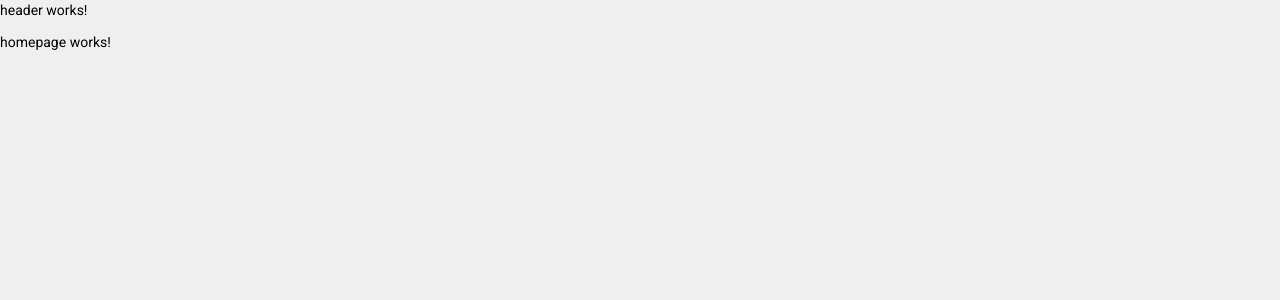
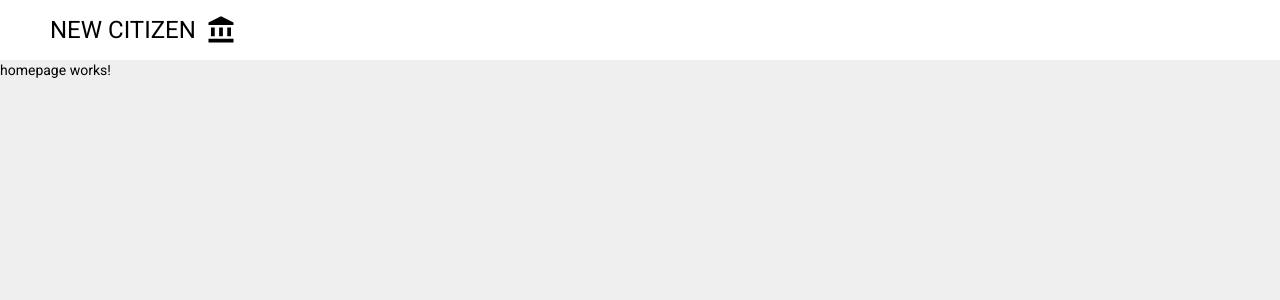
Before and after one commit to DZamora94/new-citizen, an Angular app: page /homepage in a window 1280 px wide. Shown: the top 300 px of the page. Built offline with nearby package versions, Linux system fonts and the light colour scheme.

Commit message:
feat(header): container and logo

```diff
--- a/src/app/components/header/header.component.html
+++ b/src/app/components/header/header.component.html
@@ -1,3 +1,6 @@
-<p>
-  header works!
-</p>
+<div class="header-container">
+  <div class="logo subtitle-font">
+    NEW CITIZEN
+    <img class="logo-img" src="assets/img/logo.svg">
+  </div>
+</div>
--- a/src/app/components/header/header.component.scss
+++ b/src/app/components/header/header.component.scss
@@ -0,0 +1,18 @@
+@import '../../../scss/variables.scss';
+
+.header-container {
+  display: flex;
+  padding: 10px 50px;
+  height: 40px;
+  background-color: $white;
+
+  .logo {
+    display: flex;
+    align-items: center;
+
+    .logo-img {
+      padding-left: 10px;
+      width: 30px;
+    }
+  }
+}
```
